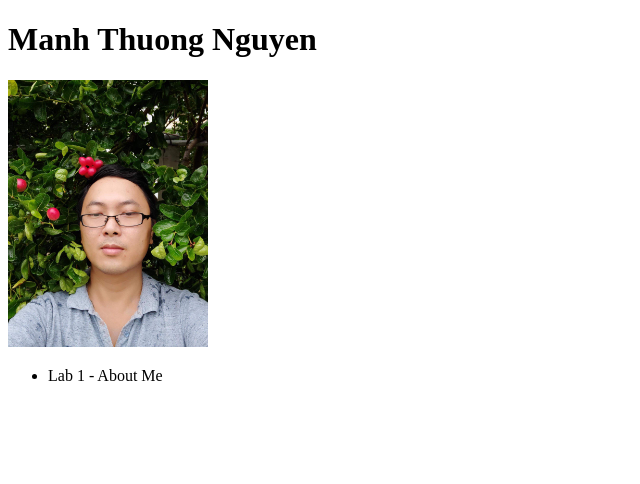
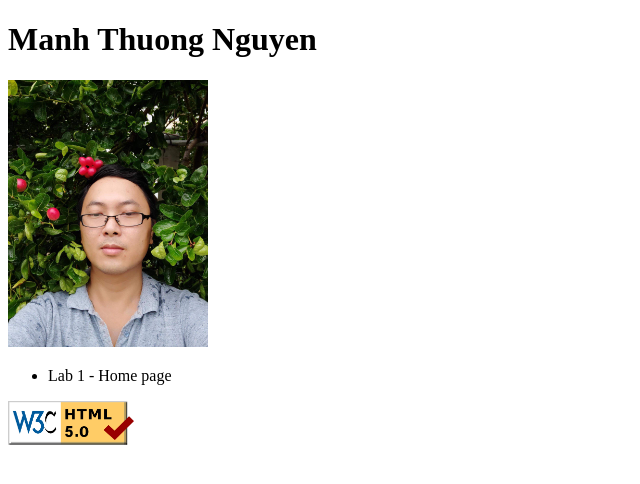
Before and after one commit to mthuong/wap.github.io, a plain HTML site: page index.html in a window 1280 px wide. Shown: the whole page, without its empty margins (0-640 px from the left). Drawn offline with Linux system fonts and the light colour scheme.

Commit message:
Update html checker

```diff
--- a/index.html
+++ b/index.html
@@ -1,16 +1,24 @@
 <!DOCTYPE html>
 <html lang="en">
+
 <head>
   <meta charset="UTF-8">
   <meta http-equiv="X-UA-Compatible" content="IE=edge">
   <meta name="viewport" content="width=device-width, initial-scale=1.0">
   <title>WAP - Lab</title>
 </head>
+
 <body>
   <h1>Manh Thuong Nguyen</h1>
-  <img src="./avatar.jpeg" alt="avatar" width="200"/>
+  <img src="./avatar.jpeg" alt="avatar" width="200" />
   <ul>
-    <li>Lab 1 - About Me</li>
+    <li>Lab 1 - Home page</li>
   </ul>
+
+  <footer>
+    <a href="https://validator.w3.org/nu/?doc=https%3A%2F%2Fmthuong.github.io%2Fwap.github.io%2F">
+      <img src="html-checker.png" alt="html validator" width="10%" /> </a>
+  </footer>
 </body>
+
 </html>
```
Also changed, not shown: html-checker.png (added).
